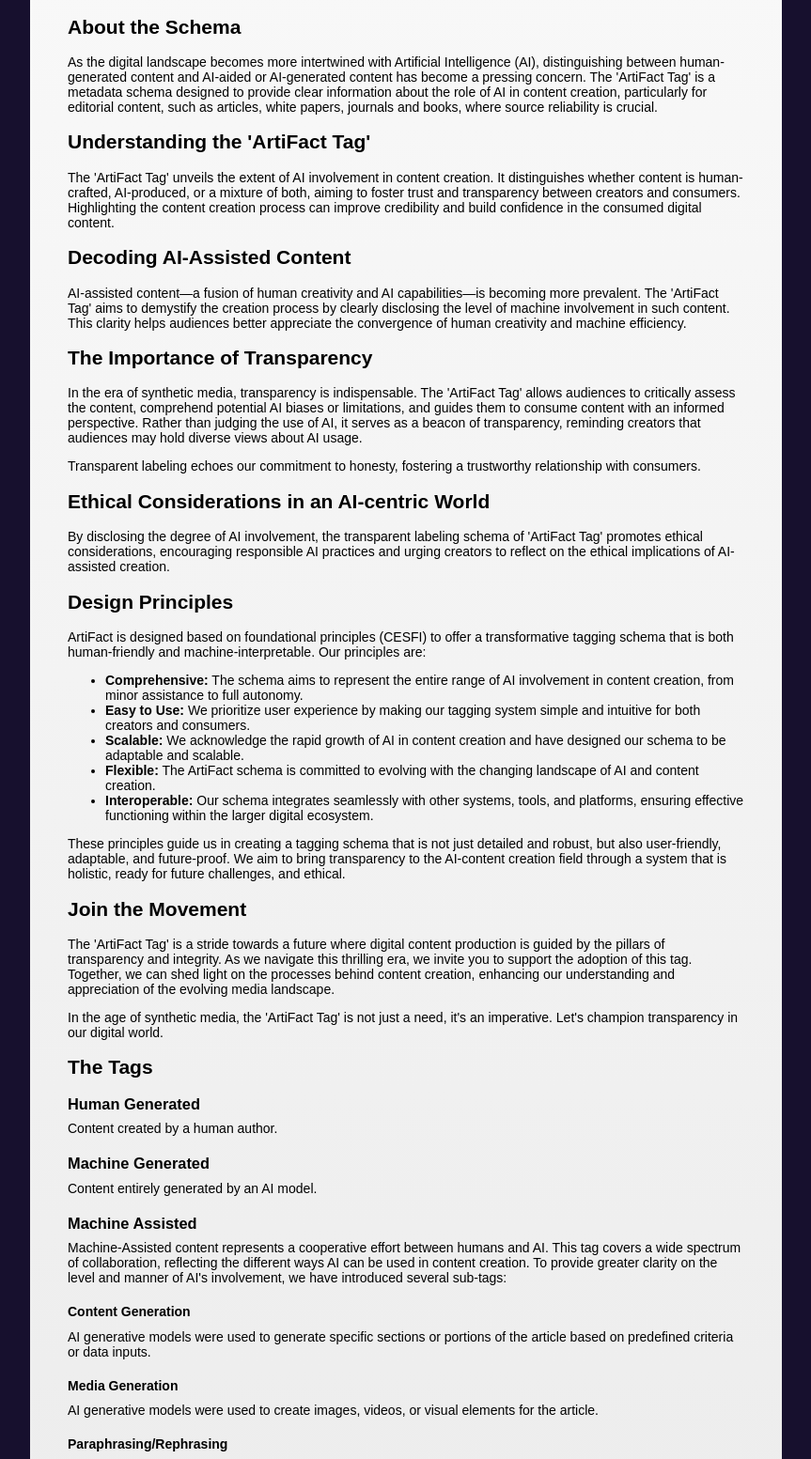
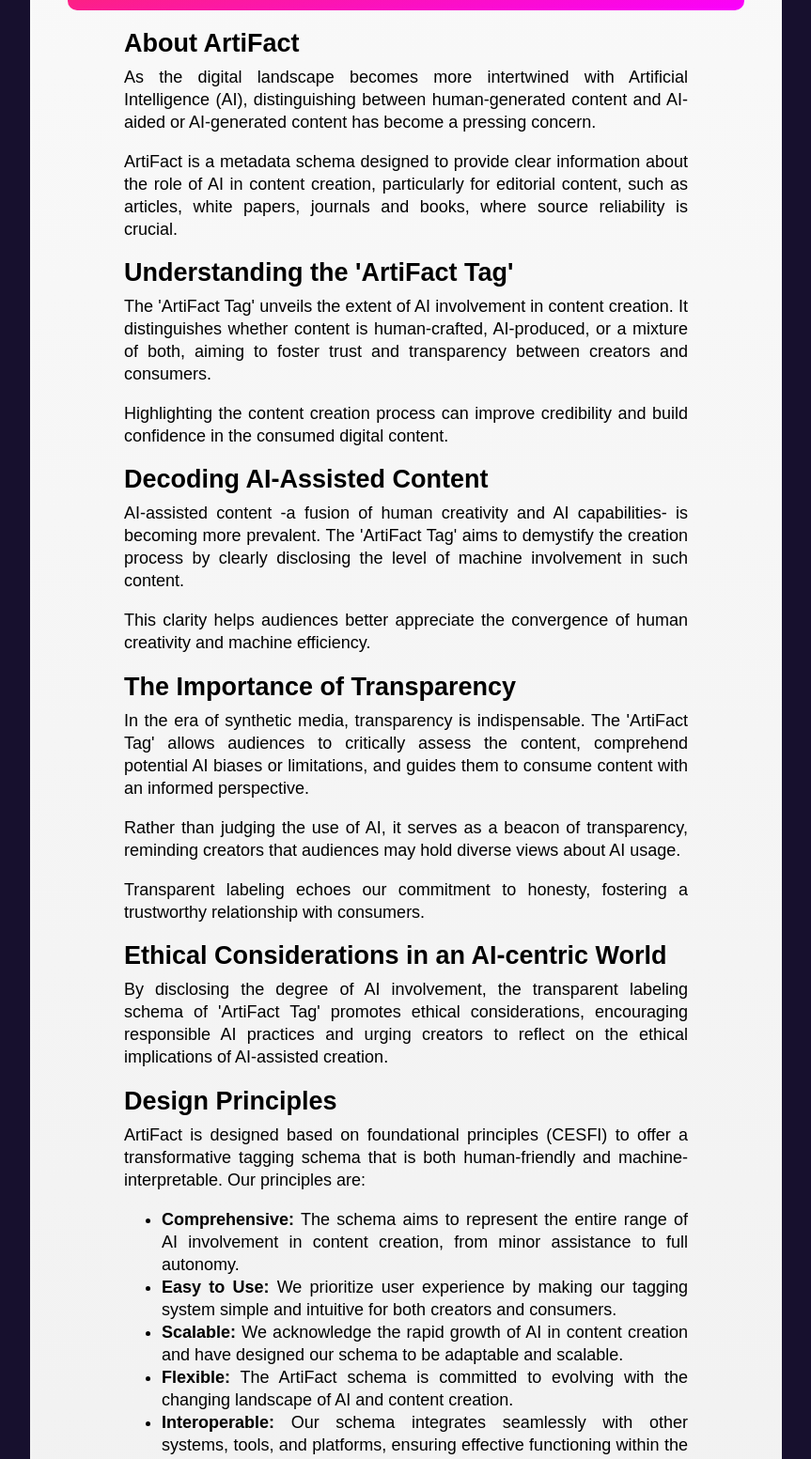
Before and after one commit to Orizian-Labs/ArtiFact-Tag-Schema, a plain HTML site: page index.html in a window 1280 px wide. Shown: the part 168-1721 px from the top of the page at 94% size, without its empty margins (208-1071 px from the left). Drawn offline with Linux system fonts and the light colour scheme.

Commit message:
Improve typography and readability
Improved typography and overall readability of the document.
Added minor text adjustments

```diff
--- a/index.html
+++ b/index.html
@@ -10,7 +10,8 @@
       font-family: Arial, sans-serif;
       background-color: #17102E;
       margin: 0;
-      font-size: .875em;
+      font-size: 18px;
+      line-height: 24px;
     }
 
     .container {
@@ -27,6 +28,8 @@
       max-width: 800px;
       width: 100%;
       box-sizing: border-box;
+      text-align: justify;
+      text-justify: inter-word;
     }
 
     .intro {
@@ -57,38 +60,43 @@
       margin-left: 10px;
     }
 
-    .section {
-      padding: 10px 20px 10px;
+    .content {
+      max-width: 600px;
+      margin: 0 auto;
+    }
+
+    .content h2 {
+      margin-bottom: -6px;
+    }
+
+    .tags {
+      padding: 10px 20px 20px;
       border: 1px solid #ccc;
       border-radius: 10px;
     }
 
-    .section-title {
+    .tags-title {
       font-weight: bold;
       margin-bottom: -5px;
     }
 
-    .section-list {
+    .tags-list {
       list-style: none;
       padding: 0;
       margin: 0;
     }
 
-    .section-list li {
+    .tags-list li {
       margin-bottom: 20px;
     }
 
-    .section-list li p {
+    .tags-list li p {
       margin-bottom: 10px;
       margin-top: 0;
     }
 
-    .section-list li h3 {
-      margin-bottom: 5px;
-    }
-
     .tags p {
-     margin-top: -8px;
+     margin-top: -15px;
      margin-bottom: 20px;
     }
 
@@ -96,7 +104,7 @@
     display: flex;
     flex-wrap: wrap;
     justify-content: center;
-    margin-top: 20px;
+    margin-top: 40px;
     text-align: center;
     color: white;
     border-radius: 10px;
@@ -129,14 +137,18 @@
         <p><em>Revealing the true source of content in the age of synthetic media</em></p>
       </div>
       <div class="content">
-        <h2>About the Schema</h2>
-        <p>As the digital landscape becomes more intertwined with Artificial Intelligence (AI), distinguishing between human-generated content and AI-aided or AI-generated content has become a pressing concern. The 'ArtiFact Tag' is a metadata schema designed to provide clear information about the role of AI in content creation, particularly for editorial content, such as articles, white papers, journals and books, where source reliability is crucial.</p>
+        <h2>About ArtiFact</h2>
+        <p>As the digital landscape becomes more intertwined with Artificial Intelligence (AI), distinguishing between human-generated content and AI-aided or AI-generated content has become a pressing concern. </p>
+        <p>ArtiFact is a metadata schema designed to provide clear information about the role of AI in content creation, particularly for editorial content, such as articles, white papers, journals and books, where source reliability is crucial.</p>
         <h2>Understanding the 'ArtiFact Tag'</h2>
-        <p>The 'ArtiFact Tag' unveils the extent of AI involvement in content creation. It distinguishes whether content is human-crafted, AI-produced, or a mixture of both, aiming to foster trust and transparency between creators and consumers. Highlighting the content creation process can improve credibility and build confidence in the consumed digital content.</p>
+        <p>The 'ArtiFact Tag' unveils the extent of AI involvement in content creation. It distinguishes whether content is human-crafted, AI-produced, or a mixture of both, aiming to foster trust and transparency between creators and consumers. </p>
+        <p>Highlighting the content creation process can improve credibility and build confidence in the consumed digital content.</p>
         <h2>Decoding AI-Assisted Content</h2>
-        <p>AI-assisted content—a fusion of human creativity and AI capabilities—is becoming more prevalent. The 'ArtiFact Tag' aims to demystify the creation process by clearly disclosing the level of machine involvement in such content. This clarity helps audiences better appreciate the convergence of human creativity and machine efficiency.</p>
+        <p>AI-assisted content -a fusion of human creativity and AI capabilities- is becoming more prevalent. The 'ArtiFact Tag' aims to demystify the creation process by clearly disclosing the level of machine involvement in such content. </p>
+        <p>This clarity helps audiences better appreciate the convergence of human creativity and machine efficiency.</p>
         <h2>The Importance of Transparency</h2>
-        <p>In the era of synthetic media, transparency is indispensable. The 'ArtiFact Tag' allows audiences to critically assess the content, comprehend potential AI biases or limitations, and guides them to consume content with an informed perspective. Rather than judging the use of AI, it serves as a beacon of transparency, reminding creators that audiences may hold diverse views about AI usage.</p>
+        <p>In the era of synthetic media, transparency is indispensable. The 'ArtiFact Tag' allows audiences to critically assess the content, comprehend potential AI biases or limitations, and guides them to consume content with an informed perspective. </p>
+        <p>Rather than judging the use of AI, it serves as a beacon of transparency, reminding creators that audiences may hold diverse views about AI usage.</p>
         <p>Transparent labeling echoes our commitment to honesty, fostering a trustworthy relationship with consumers.</p>
         <h2>Ethical Considerations in an AI-centric World</h2>
         <p>By disclosing the degree of AI involvement, the transparent labeling schema of 'ArtiFact Tag' promotes ethical considerations, encouraging responsible AI practices and urging creators to reflect on the ethical implications of AI-assisted creation.</p>
@@ -150,9 +162,7 @@
           <li><strong>Interoperable:</strong> Our schema integrates seamlessly with other systems, tools, and platforms, ensuring effective functioning within the larger digital ecosystem.</li>
         </ul>
         <p>These principles guide us in creating a tagging schema that is not just detailed and robust, but also user-friendly, adaptable, and future-proof. We aim to bring transparency to the AI-content creation field through a system that is holistic, ready for future challenges, and ethical.</p>
-        <h2>Join the Movement</h2>
-        <p>The 'ArtiFact Tag' is a stride towards a future where digital content production is guided by the pillars of transparency and integrity. As we navigate this thrilling era, we invite you to support the adoption of this tag. Together, we can shed light on the processes behind content creation, enhancing our understanding and appreciation of the evolving media landscape.</p>
-        <p>In the age of synthetic media, the 'ArtiFact Tag' is not just a need, it's an imperative. Let's champion transparency in our digital world.</p>
+
 
         <div class="tags">
         <h2>The Tags</h2>
@@ -196,12 +206,16 @@
         <h4>Content Structure Generation</h4>
         <p>AI generative models were used to assist in organizing and structuring the article, ensuring logical flow and coherence.</p>
       </div>
+      <h2>Join the Movement</h2>
+        <p>The 'ArtiFact Tag' is a stride towards a future where digital content production is guided by the pillars of transparency and integrity. </p>
+        <p>As we navigate this thrilling era, we invite you to support the adoption of this tag. Together, we can shed light on the processes behind content creation, enhancing our understanding and appreciation of the evolving media landscape.</p>
+        <p>In the age of synthetic media, the 'ArtiFact Tag' is not just a need, it's an imperative. Let's champion transparency in our digital world.</p>
+      </div>
       <div class="metadata">
         <p>Version: 0.1</p>
         <p>•</p>
         <p>Date: 03-06-2023</p>
-      </div>
-    </div>
+     </div>
   </div>
 </body>
 </html>
```
